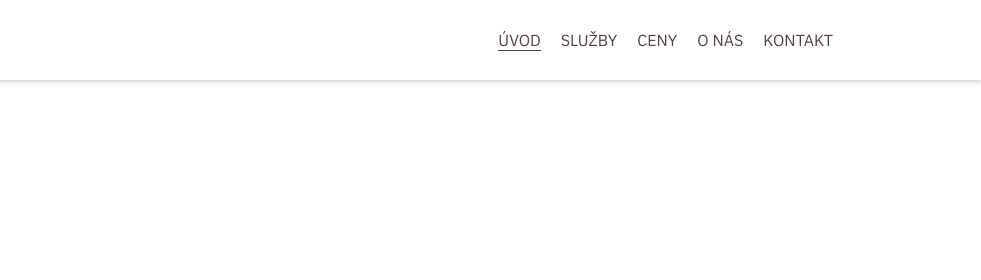
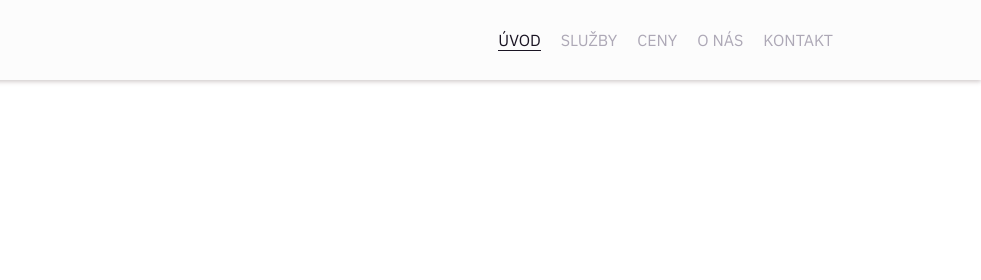
Before and after one commit to lamuza/cz-lamuza, a Gatsby site: page / in a window 1280 px wide. Shown: the top 280 px of the page, 299-1280 px from the left. Built offline with nearby package versions, Linux system fonts and the light colour scheme; Gatsby itself is replaced by a stand-in of ours.

Commit message:
Changed header and navigation style

```diff
--- a/src/components/header/index.tsx
+++ b/src/components/header/index.tsx
@@ -6,8 +6,6 @@ import styled from "styled-components"
 import { theme } from "theme"
 import { Navigation } from "../navigation"
 import { NavigationLink } from "../navigation-link"
-
-export const HEADER_HEIGHT = 80
 
 type Props = {
   children?: never
@@ -34,6 +32,8 @@ export const Header = (_: Props) => (
  * Styled components
  */
 
+export const HEADER_HEIGHT = 80
+
 const Container = styled("header")`
   display: flex;
   position: fixed;
@@ -41,7 +41,7 @@ const Container = styled("header")`
   align-items: center;
   width: 100%;
   height: ${HEADER_HEIGHT}px;
-  background-color: ${theme.colors.white};
+  background-color: ${theme.header.backgroundColor};
   box-shadow: 0 2px 4px ${theme.colors.shadow};
 `
 
--- a/src/components/navigation-link/index.tsx
+++ b/src/components/navigation-link/index.tsx
@@ -9,17 +9,17 @@ type Props = {
 }
 
 export const NavigationLink = ({ children, to }: Props) => {
-  const [isActive, setIsActive] = useState(false)
+  const [isSelected, setIsSelected] = useState(false)
 
   return (
     <Link
       to={to}
       getProps={({ isCurrent }) => {
-        setIsActive(isCurrent)
+        setIsSelected(isCurrent)
         return {}
       }}
     >
-      <LinkText isActive={isActive}>{children}</LinkText>
+      <LinkText isSelected={isSelected}>{children}</LinkText>
     </Link>
   )
 }
@@ -32,18 +32,18 @@ const Link = styled(GatsbyLink)`
   text-decoration: none;
 `
 
-const LinkText = styled("span")<{ isActive: boolean }>`
+const LinkText = styled("span")<{ isSelected: boolean }>`
   position: relative;
   font-family: ${theme.font.family.secondary};
-  font-weight: normal;
+  font-weight: 400;
   font-size: 16px;
-  color: ${theme.colors.secondary};
+  color: ${props => (props.isSelected ? theme.navigationLink.color.selected : theme.navigationLink.color.default)};
   text-transform: uppercase;
-  border-bottom: 1px solid ${props => (props.isActive ? theme.colors.secondary : "transparent")};
+  border-bottom: 1px solid ${props => (props.isSelected ? theme.navigationLink.color.selected : "transparent")};
   transition: all 250ms ease-in-out;
 
   &:hover {
-    color: ${theme.colors.primary};
-    border-bottom: 1px solid ${props => (props.isActive ? theme.colors.primary : "transparent")};
+    color: ${theme.navigationLink.color.highlighted};
+    border-bottom: 1px solid ${props => (props.isSelected ? theme.navigationLink.color.highlighted : "transparent")};
   }
 `
--- a/src/theme/index.ts
+++ b/src/theme/index.ts
@@ -16,4 +16,14 @@ export const theme = {
       secondary: `'IBM Plex Sans', sans-serif`,
     },
   },
+  header: {
+    backgroundColor: "#FCFCFC",
+  },
+  navigationLink: {
+    color: {
+      default: "#ADA8B6",
+      highlighted: "#8C2035",
+      selected: "#1A1423",
+    },
+  },
 }
```
